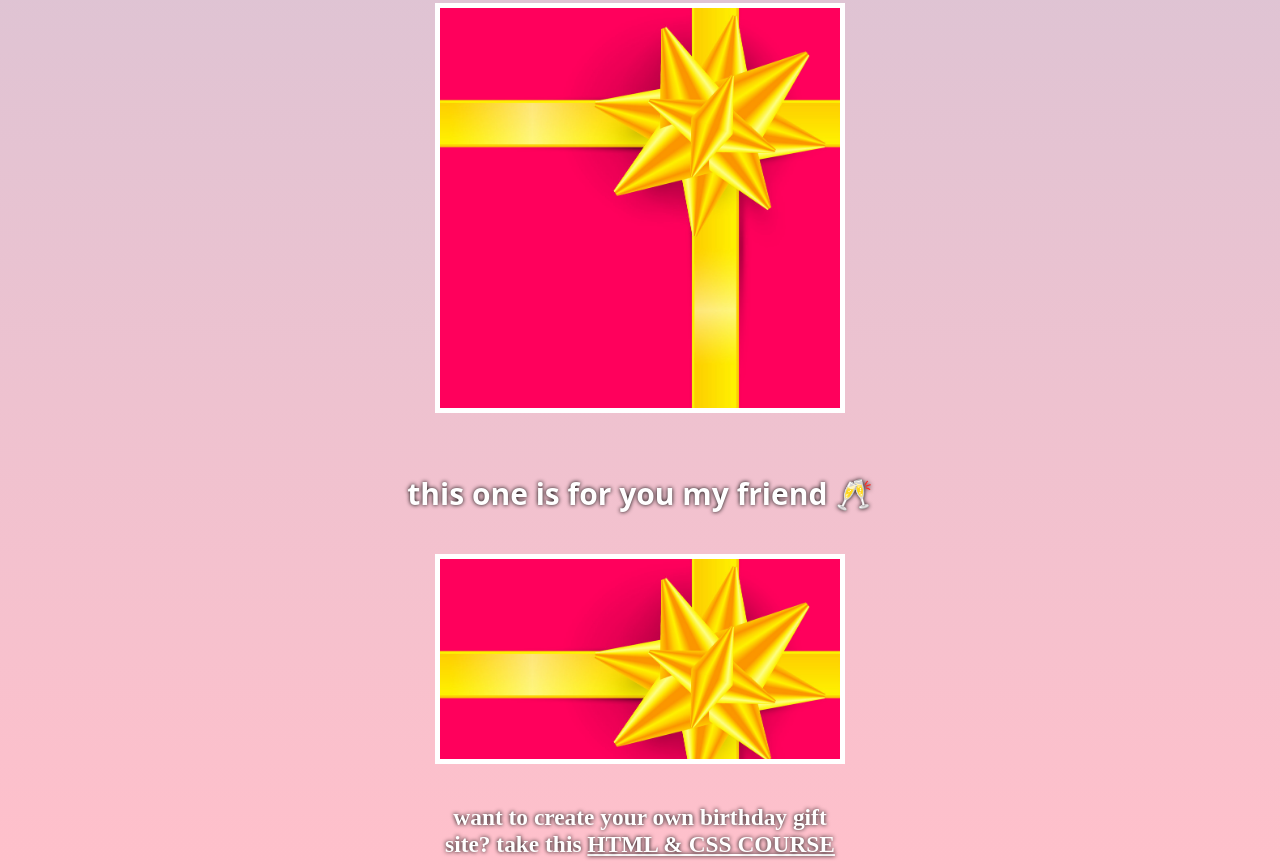
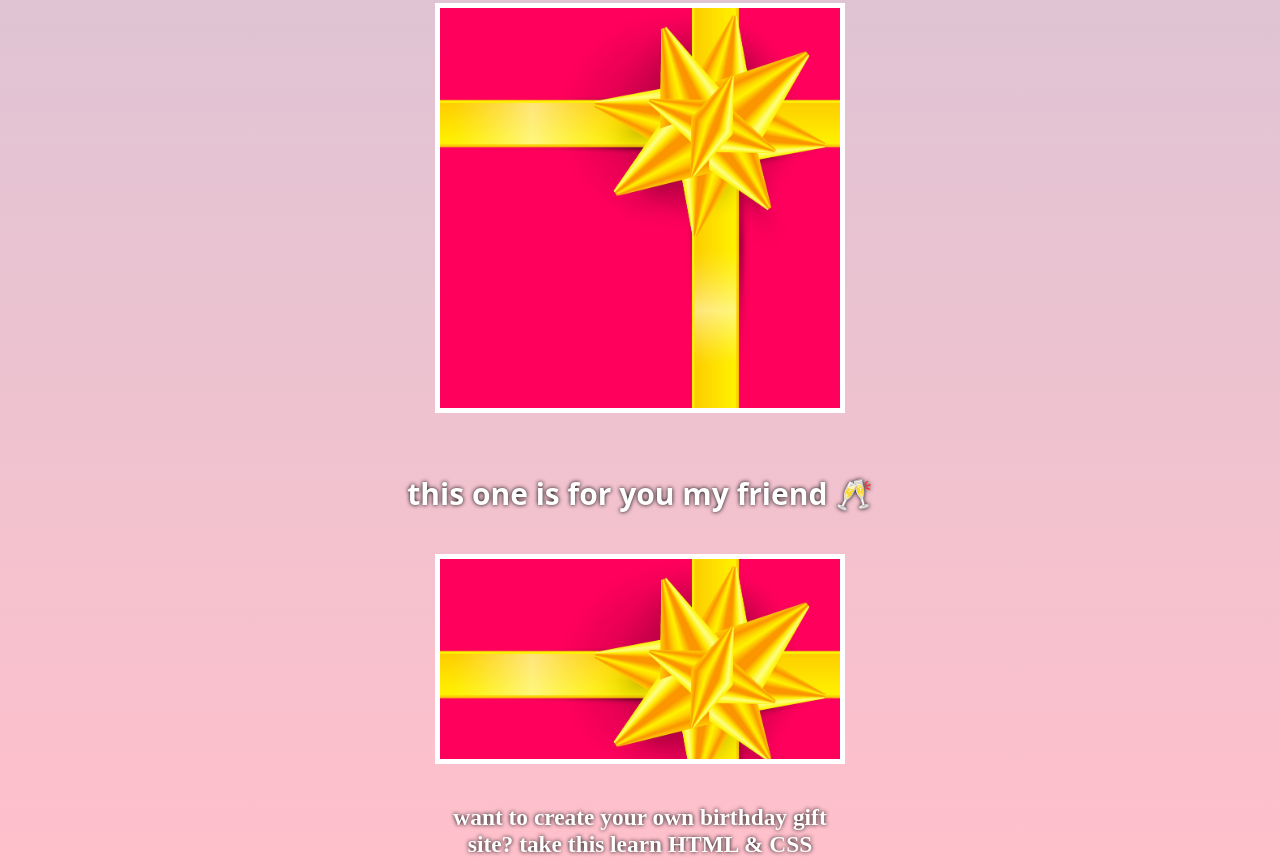
Before and after one commit to Affaan06/birthdaywebsite, a plain HTML site: page index.html in a window 1280 px wide. Shown: the part 2409-3275 px from the top of the page. Drawn offline with Linux system fonts and the light colour scheme; a web font is replaced by a local one.

Commit message:
Revise index.html for birthday celebration
Updated HTML structure and content for birthday celebration.

```diff
--- a/index.html
+++ b/index.html
@@ -34,6 +34,6 @@
             <h2 class="gifthove">this one is for you my friend 🥂</h2>
             <div class="giftimg" id="gift-cheers"></div>
         </div>
-        <h3 id="footer">want to create your own birthday gift site? take this <a href="https://youtu.be/LzMnsfqjzkA?si=dpaioiZqqzSqOH30" target="_blank">HTML & CSS COURSE</a></h3>
+        <h3 id="footer">want to create your own birthday gift site? take this learn HTML & CSS</h3>
     </body>
 </html>
```
